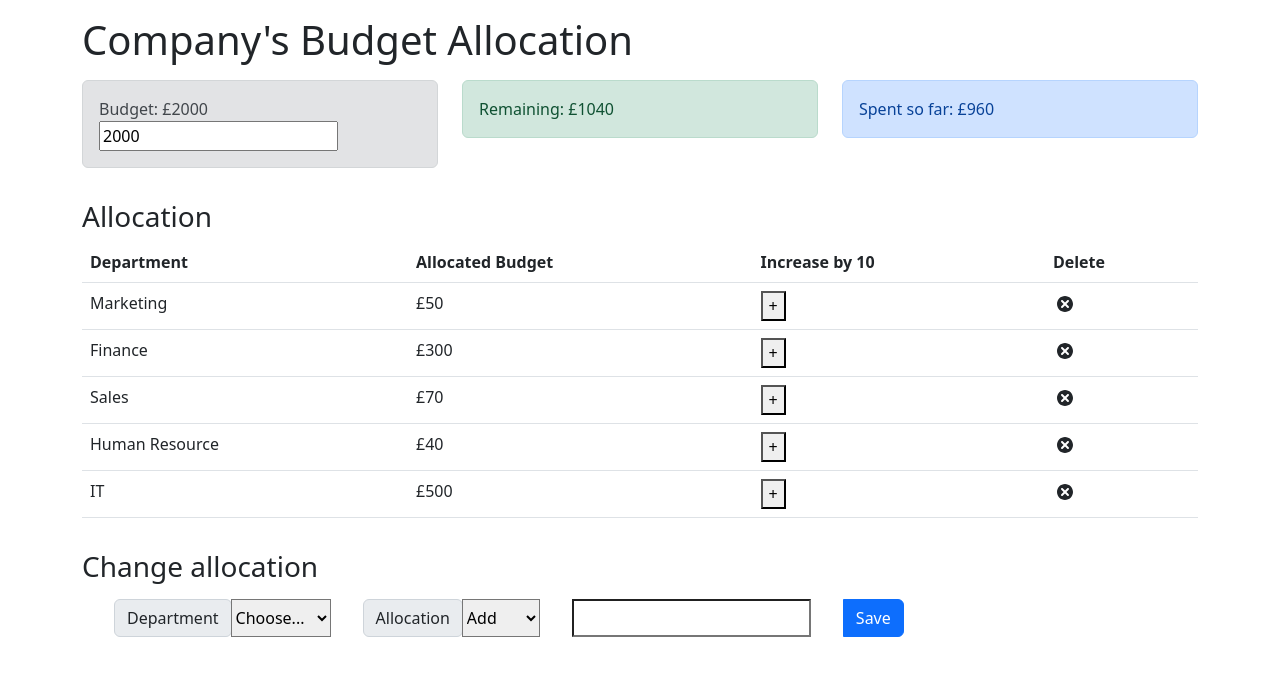
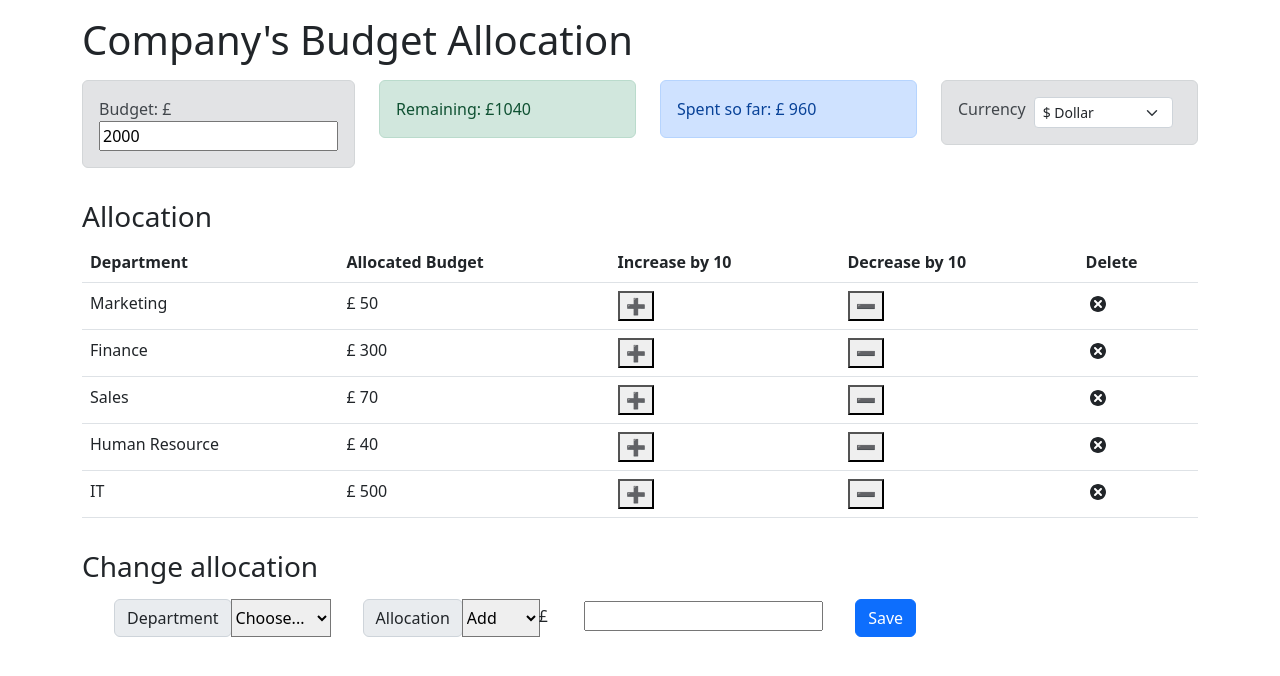
Before and after one commit to ibm-developer-skills-network/ejtos-react_budget_app, a React (Create React App) app: page / in a window 1280 px wide. Shown: the top 676 px of the page. Built offline with nearby package versions, Linux system fonts and the light colour scheme.

Commit message:
final project, completed

```diff
--- a/src/App.js
+++ b/src/App.js
@@ -6,6 +6,7 @@ import ExpenseTotal from './components/ExpenseTotal';
 import ExpenseList from './components/ExpenseList';
 import AllocationForm from './components/AllocationForm';
 import RemainingBudget from './components/Remaining';
+import Currency from './components/Currency';
 const App = () => {
     return (
         <AppProvider>
@@ -20,6 +21,9 @@ const App = () => {
                     </div>
                     <div className='col-sm'>
                         <ExpenseTotal />
+                    </div>
+                    <div className='col-sm'>
+                      <Currency />
                     </div>
                 </div>
                 <h3 className='mt-3'>Allocation</h3>
@@ -39,73 +43,3 @@ const App = () => {
     );
 };
 export default App;
-
-// import React from 'react';
-
-// import 'bootstrap/dist/css/bootstrap.min.css';
-
-// //Code to import Budget.js
-// import Budget from './components/Budget';
-
-// // Add code to import the other components here under
-// import Remaining from './components/Remaining';
-// import ExpenseTotal from './components/ExpenseTotal';
-// import ExpenseList from './components/ExpenseList';
-// import ExpenseItem from './components/ExpenseItem';
-// import AllocationForm from './components/AllocationForm';
-
-// import { AppProvider } from './context/AppContext';
-// const App = () => {
-//     return (
-//         <AppProvider>
-//             <div className='container'>
-//                 <h1 className='mt-3'>Company's Budget Allocation</h1>
-//                 <div className='row mt-3'>
-//                     {
-//                         // Budget component
-//                         <div className='col-sm'>
-//                             <Budget />
-//                         </div>
-//                     }
-
-//                     {
-//                         //Remaining component
-//                         <div className='col-sm'>
-//                             <Remaining />
-//                         </div>
-//                     }
-
-//                     {
-//                         //ExpenseTotal component
-//                         <div className='col-sm'>
-//                             <ExpenseTotal />
-//                         </div>
-//                     }
-
-//                     {
-//                         // ExpenseList component
-//                         <div className='row-sm'>
-//                             <ExpenseList />
-//                         </div>
-//                     }
-
-//                     {
-//                         //ExpenseItem component
-//                         <div className='row-sm'>
-//                             <ExpenseItem />
-//                         </div>
-//                     }
-
-//                     {
-//                         //AllocationForm component
-//                         <div className='row-sm'>
-//                             <AllocationForm />
-//                         </div>
-//                     }
-
-//                 </div>
-//             </div>
-//         </AppProvider>
-//     );
-// };
-// export default App;
--- a/src/components/AllocationForm.js
+++ b/src/components/AllocationForm.js
@@ -2,8 +2,7 @@ import React, { useContext, useState } from 'react';
 import { AppContext } from '../context/AppContext';
 
 const AllocationForm = (props) => {
-    const { dispatch,remaining  } = useContext(AppContext);
-
+    const { dispatch,remaining, currency  } = useContext(AppContext);
     const [name, setName] = useState('');
     const [cost, setCost] = useState('');
     const [action, setAction] = useState('');
@@ -11,7 +10,7 @@ const AllocationForm = (props) => {
     const submitEvent = () => {
 
             if(cost > remaining) {
-                alert("The value cannot exceed remaining funds  £"+remaining);
+                alert("The value cannot exceed remaining funds  "+ currency +remaining);
                 setCost("");
                 return;
             }
@@ -58,7 +57,8 @@ const AllocationForm = (props) => {
                         <option defaultValue value="Add" name="Add">Add</option>
                 <option value="Reduce" name="Reduce">Reduce</option>
                   </select>
-
+                  <div>
+                      <span > {currency} </span>
                     <input
                         required='required'
                         type='number'
@@ -71,6 +71,7 @@ const AllocationForm = (props) => {
                     <button className="btn btn-primary" onClick={submitEvent} style={{ marginLeft: '2rem' }}>
                         Save
                     </button>
+                    </div>
                 </div>
                 </div>
 
--- a/src/components/Budget.js
+++ b/src/components/Budget.js
@@ -1,17 +1,24 @@
 import React, { useContext, useState } from 'react';
 import { AppContext } from '../context/AppContext';
 const Budget = () => {
-    const { budget } = useContext(AppContext);
+    const limitValue = 20000;
+    const { budget, dispatch, remaining ,currency } = useContext(AppContext);
     const [newBudget, setNewBudget] = useState(budget);
+
     const handleBudgetChange = (event) => {
         setNewBudget(event.target.value);
-        console.log(setNewBudget);
-    }
+        console.log(event.target.value);
+
+    if ( newBudget <= limitValue) {
+        dispatch({ type: "SET_BUDGET", payload: newBudget });
+      }else if (newBudget > limitValue) {
+          alert("The value cannot exceed remaining funds " + currency + remaining);
+      }}
     return (
-<div className='alert alert-secondary'>
-<span>Budget: £{budget}</span>
-<input type='number' step='10' value={newBudget} onChange={handleBudgetChange}></input>
-</div>
+        <div className='alert alert-secondary'>
+            <span>Budget: {currency} </span>
+            <input type='number' step='10' value={newBudget} onChange={handleBudgetChange}></input>
+        </div>
     );
 };
 export default Budget;
--- /dev/null
+++ b/src/components/Currency.js
@@ -0,0 +1,34 @@
+import React, { useContext } from "react";
+import { AppContext } from "../context/AppContext";
+
+const Currency = () => {
+  const { dispatch } = useContext(AppContext);
+
+  const changeLocation = (val) => {
+    dispatch({
+      type: "CHG_CURRENCY",
+      payload: val,
+    });
+  };
+
+  return (
+    <div className="alert alert-secondary d-flex  flex-md-row">
+      Currency
+      {
+        <select
+          className="form-select form-select-sm mx-lg-2  w-75"
+          name="Currency"
+          id="Currency"
+          onChange={(event) => changeLocation(event.target.value)}
+        >
+          <option value="$">$ Dollar</option>
+          <option value="£">£ Pound</option>
+          <option value="€">€ Euro</option>
+          <option value="₹">₹ Ruppee</option>
+        </select>
+      }
+    </div>
+  );
+};
+
+export default Currency;
--- a/src/components/ExpenseItem.js
+++ b/src/components/ExpenseItem.js
@@ -3,7 +3,7 @@ import { TiDelete } from 'react-icons/ti';
 import { AppContext } from '../context/AppContext';
 
 const ExpenseItem = (props) => {
-    const { dispatch } = useContext(AppContext);
+    const { dispatch, currency } = useContext(AppContext);
 
     const handleDeleteExpense = () => {
         dispatch({
@@ -24,12 +24,25 @@ const ExpenseItem = (props) => {
         });
 
     }
+    const decreaseAllocation = (name) => {
+        const expense = {
+            name: name,
+            cost: 10,
+        };
+
+        dispatch({
+            type: 'RED_EXPENSE',
+            payload: expense
+        });
+
+    }
 
     return (
         <tr>
         <td>{props.name}</td>
-        <td>£{props.cost}</td>
-        <td><button onClick={event=> increaseAllocation(props.name)}>+</button></td>
+        <td>{currency} {props.cost}</td>
+        <td><button onClick={event=> increaseAllocation(props.name)}>➕</button></td>
+        <td><button onClick={event=> decreaseAllocation(props.name)}>➖</button></td>
         <td><TiDelete size='1.5em' onClick={handleDeleteExpense}></TiDelete></td>
         </tr>
     );
--- a/src/components/ExpenseList.js
+++ b/src/components/ExpenseList.js
@@ -10,6 +10,7 @@ const ExpenseList = () => {
               <th scope="col">Department</th>
               <th scope="col">Allocated Budget</th>
               <th scope="col">Increase by 10</th>
+              <th scope="col">Decrease by 10</th>
               <th scope="col">Delete</th>
             </tr>
           </thead>
--- a/src/components/ExpenseTotal.js
+++ b/src/components/ExpenseTotal.js
@@ -1,13 +1,13 @@
 import React, { useContext } from 'react';
 import { AppContext } from '../context/AppContext';
 const ExpenseTotal = () => {
-    const { expenses } = useContext(AppContext);
+    const { expenses, currency } = useContext(AppContext);
     const totalExpenses = expenses.reduce((total, item) => {
         return (total += item.cost);
     }, 0);
     return (
         <div className='alert alert-primary'>
-            <span>Spent so far: £{totalExpenses}</span>
+            <span>Spent so far: {currency} {totalExpenses}</span>
         </div>
     );
 };
--- a/src/components/Remaining.js
+++ b/src/components/Remaining.js
@@ -1,14 +1,16 @@
 import React, { useContext } from 'react';
 import { AppContext } from '../context/AppContext';
+
 const Remaining = () => {
-    const { expenses, budget } = useContext(AppContext);
+    const { expenses, budget, remaining, currency } = useContext(AppContext);
     const totalExpenses = expenses.reduce((total, item) => {
         return (total = total + item.cost);
     }, 0);
     const alertType = totalExpenses > budget ? 'alert-danger' : 'alert-success';
+    const lowerValue = remaining < 0 ? alert('You cannot reduce the budget value lower than the spending'): ''
     return (
         <div className={`alert ${alertType}`}>
-            <span>Remaining: £{budget - totalExpenses}</span>
+            <span>Remaining: {currency}{budget - totalExpenses}</span>
         </div>
     );
 };
```
